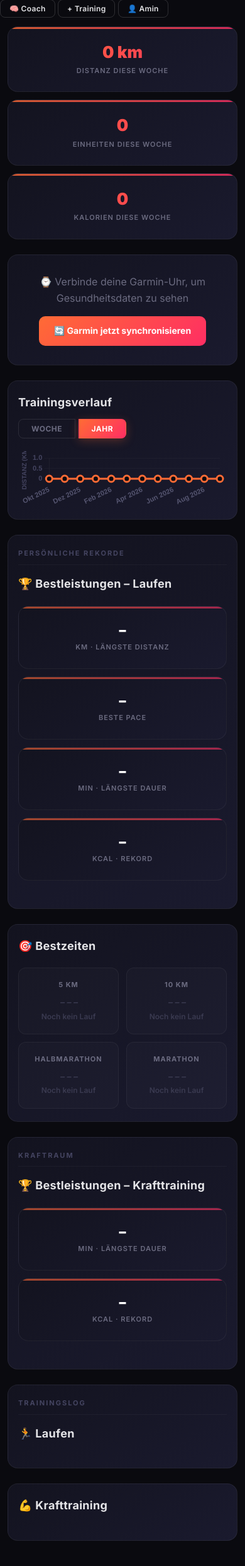
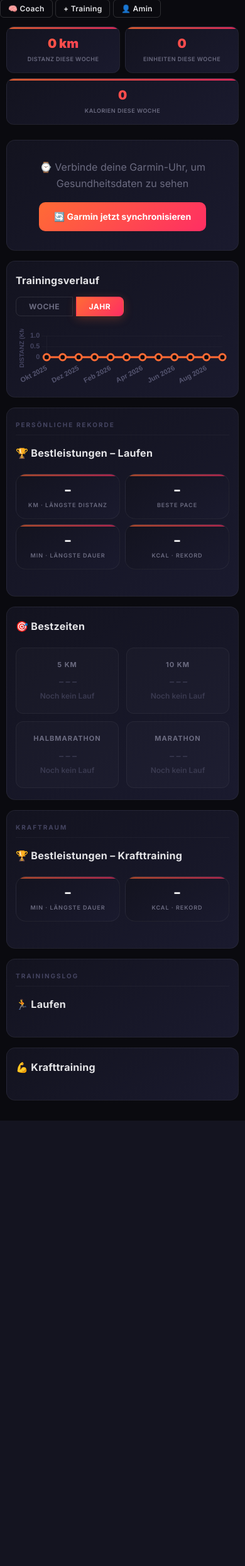
Before and after one commit to AminDhina/Trainings-Tracker, a Flask app: page /uebersicht in a window 390 px wide. Shown: the whole page at 63% size. After the commit the page ends 1779 px from the top, so only its background shows below. Run offline with Flask 3, Linux system fonts and the light colour scheme; a user stored in the database is signed in; data comes from the database, SQL or seed files in the repository.

Commit message:
Professionelles App-Icon hinzugefügt

```diff
--- a/static/style.css
+++ b/static/style.css
@@ -516,3 +516,132 @@
     .header h1 { font-size: 15px; }
     .header-links a { font-size: 12px; padding: 6px 14px; }
 }
+@media (max-width: 480px) {
+    /* Header kompakter */
+    .header {
+        padding: 0 12px;
+        height: 56px;
+    }
+
+    .header h1 {
+        font-size: 0;  /* Text verstecken, nur Logo zeigen */
+    }
+
+    .header h1::before {
+        content: '🏋️ TT';
+        font-size: 16px;
+        -webkit-text-fill-color: white;
+    }
+
+    .header-links a {
+        padding: 6px 12px;
+        font-size: 12px;
+        border-radius: 6px;
+    }
+
+    /* Stats nebeneinander statt untereinander */
+    .stats {
+        flex-direction: row !important;
+        gap: 8px;
+    }
+
+    .stat-box {
+        padding: 14px 8px;
+        border-radius: 12px;
+    }
+
+    .stat-box .zahl {
+        font-size: 20px;
+    }
+
+    .stat-box .label {
+        font-size: 9px;
+        letter-spacing: 0.5px;
+    }
+
+    /* Rekord-Boxen kompakter */
+    .rekord-box {
+        padding: 14px 8px;
+    }
+
+    .rekord-box .zahl {
+        font-size: 18px;
+    }
+
+    .rekord-box .label {
+        font-size: 9px;
+    }
+
+    /* Cards weniger Padding */
+    .card {
+        padding: 18px 14px;
+        border-radius: 14px;
+        margin: 0 0 16px 0;
+    }
+
+    .card h2 {
+        font-size: 16px;
+    }
+
+    /* Container weniger Rand */
+    .container {
+        padding: 16px 10px;
+    }
+
+    /* Gauge-Cards auf Mobile */
+    .gauge-card {
+        min-width: calc(33% - 8px);
+        padding: 12px 8px;
+    }
+
+    .gauge-ring-container {
+        width: 80px;
+        height: 80px;
+    }
+
+    .gauge-svg {
+        width: 80px;
+        height: 80px;
+    }
+
+    .gauge-value {
+        font-size: 20px;
+    }
+
+    .gauge-label {
+        font-size: 10px;
+    }
+
+    /* Section Labels */
+    .section-label {
+        font-size: 10px;
+    }
+
+    /* Training Cards */
+    .training-card {
+        padding: 14px;
+    }
+
+    .training-metrik .metrik-wert {
+        font-size: 18px;
+    }
+
+    .training-card-body {
+        gap: 16px;
+    }
+
+    /* Übung Tags */
+    .uebung-tag {
+        padding: 6px 10px;
+        font-size: 12px;
+    }
+
+    /* Formular */
+    .form-card {
+        padding: 24px 16px;
+    }
+
+    .form-card h1 {
+        font-size: 20px;
+    }
+}
--- a/templates/bearbeiten.html
+++ b/templates/bearbeiten.html
@@ -7,7 +7,7 @@
     <meta name="apple-mobile-web-app-capable" content="yes">
     <meta name="apple-mobile-web-app-status-bar-style" content="black-translucent">
     <link rel="manifest" href="/static/manifest.json">
-    <link rel="apple-touch-icon" href="/static/icons/icon-192x192.png">
+    <link rel="apple-touch-icon" sizes="192x192" href="/static/icons/apple-touch-icon.png">
     <meta name="viewport" content="width=device-width, initial-scale=1.0">
     <title>Training bearbeiten</title>
     <link rel="stylesheet" href="{{ url_for('static', filename='style.css') }}">
--- a/templates/coaching.html
+++ b/templates/coaching.html
@@ -8,7 +8,7 @@
 <meta name="apple-mobile-web-app-status-bar-style" content="black-translucent">
 <meta name="apple-mobile-web-app-title" content="Tracker">
 <link rel="manifest" href="/static/manifest.json">
-<link rel="apple-touch-icon" href="/static/icons/icon-192x192.png">
+<link rel="apple-touch-icon" sizes="192x192" href="/static/icons/apple-touch-icon.png">
     <title>KI-Coach</title>
     <link rel="stylesheet" href="{{ url_for('static', filename='style.css') }}">
     <style>
--- a/templates/formular.html
+++ b/templates/formular.html
@@ -7,7 +7,7 @@
     <meta name="apple-mobile-web-app-capable" content="yes">
     <meta name="apple-mobile-web-app-status-bar-style" content="black-translucent">
     <link rel="manifest" href="/static/manifest.json">
-    <link rel="apple-touch-icon" href="/static/icons/icon-192x192.png">
+    <link rel="apple-touch-icon" sizes="192x192" href="/static/icons/apple-touch-icon.png">
     <meta name="viewport" content="width=device-width, initial-scale=1.0">
     <title>Neues Training</title>
     <link rel="stylesheet" href="{{ url_for('static', filename='style.css') }}">
--- a/templates/login.html
+++ b/templates/login.html
@@ -8,7 +8,7 @@
 <meta name="apple-mobile-web-app-status-bar-style" content="black-translucent">
 <meta name="apple-mobile-web-app-title" content="Tracker">
 <link rel="manifest" href="/static/manifest.json">
-<link rel="apple-touch-icon" href="/static/icons/icon-192x192.png">
+<link rel="apple-touch-icon" sizes="192x192" href="/static/icons/apple-touch-icon.png">
     <title>Login – Trainings-Tracker</title>
     <link rel="stylesheet" href="{{ url_for('static', filename='style.css') }}">
     <style>
--- a/templates/profil_seite.html
+++ b/templates/profil_seite.html
@@ -8,7 +8,7 @@
 <meta name="apple-mobile-web-app-status-bar-style" content="black-translucent">
 <meta name="apple-mobile-web-app-title" content="Tracker">
 <link rel="manifest" href="/static/manifest.json">
-<link rel="apple-touch-icon" href="/static/icons/icon-192x192.png">
+<link rel="apple-touch-icon" sizes="192x192" href="/static/icons/apple-touch-icon.png">
     <title>Profil – Trainings-Tracker</title>
     <link rel="stylesheet" href="{{ url_for('static', filename='style.css') }}">
     <style>
--- a/templates/registrieren.html
+++ b/templates/registrieren.html
@@ -8,7 +8,7 @@
 <meta name="apple-mobile-web-app-status-bar-style" content="black-translucent">
 <meta name="apple-mobile-web-app-title" content="Tracker">
 <link rel="manifest" href="/static/manifest.json">
-<link rel="apple-touch-icon" href="/static/icons/icon-192x192.png">
+<link rel="apple-touch-icon" sizes="192x192" href="/static/icons/apple-touch-icon.png">
     <title>Registrieren – Trainings-Tracker</title>
     <link rel="stylesheet" href="{{ url_for('static', filename='style.css') }}">
     <style>
--- a/templates/uebersicht.html
+++ b/templates/uebersicht.html
@@ -8,7 +8,7 @@
     <meta name="apple-mobile-web-app-status-bar-style" content="black-translucent">
     <meta name="apple-mobile-web-app-title" content="Tracker">
 <link rel="manifest" href="/static/manifest.json">
-<link rel="apple-touch-icon" href="/static/icons/icon-192x192.png">
+<link rel="apple-touch-icon" sizes="192x192" href="/static/icons/apple-touch-icon.png">
     <title>Trainings-Tracker</title>
     <link rel="stylesheet" href="{{ url_for('static', filename='style.css') }}">
     <script src="https://cdnjs.cloudflare.com/ajax/libs/Chart.js/4.4.0/chart.umd.min.js"></script>
```
Also changed, not shown: create_icons.py (added, +63 -0 lines).
